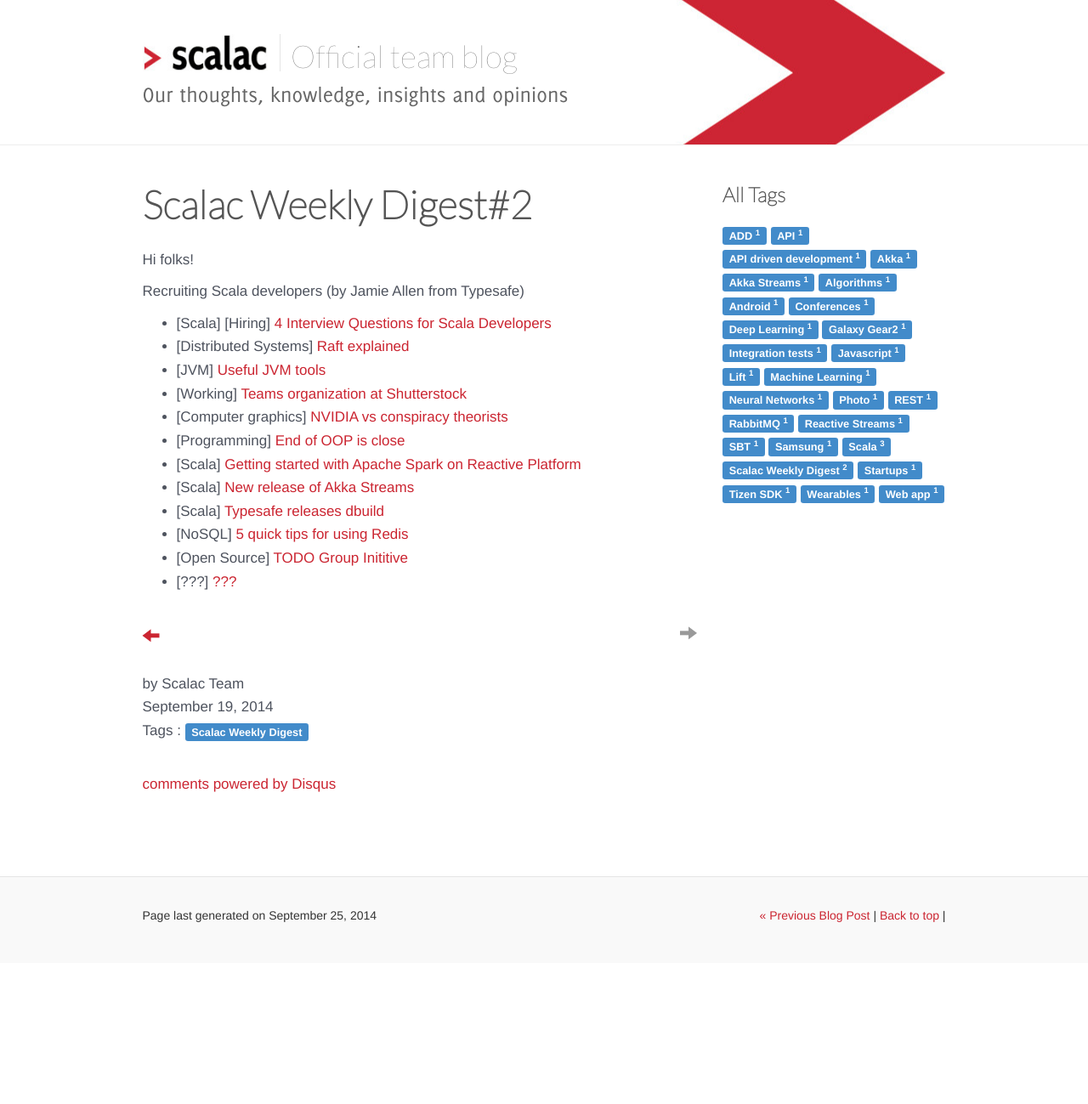
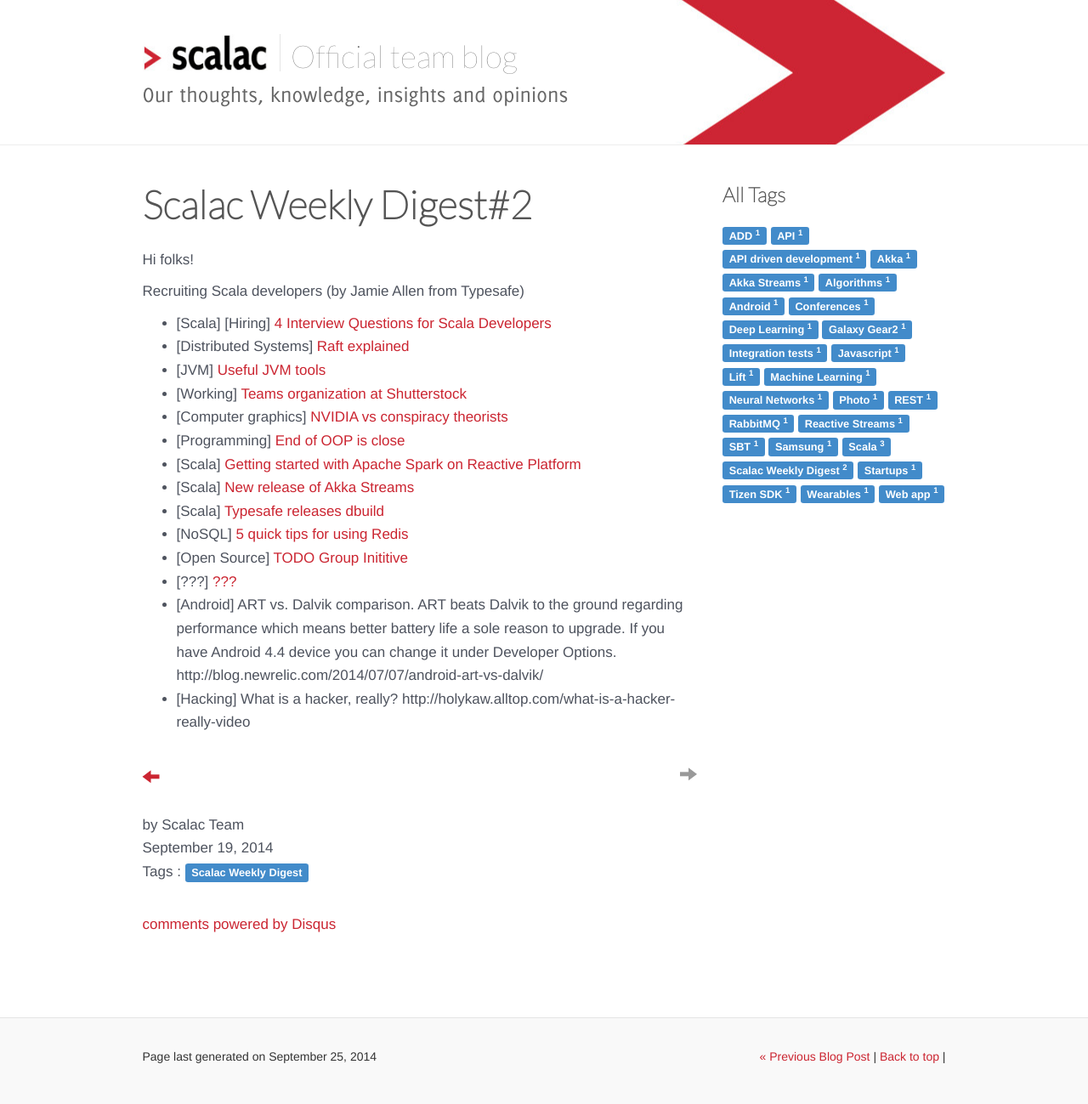
Before and after one commit to serafinmaciej/ScalaConsultants.github.io, a Jekyll site: the page built from _posts/2014-09-19-digest-2.markdown, in a window 1280 px wide. Shown: the whole page at 85% size. Built offline with Jekyll 4.4.1, drawn with Linux system fonts in a browser that asks for light colours; comment, search, counter and statistics services are not loaded; before the commit the page ends 1133 px from its top, so only the background shows below that.

Commit message:
Update 2014-09-19-digest-2.markdown
Added ART vs. Dalvik and Hackers video.

```diff
--- a/_posts/2014-09-19-digest-2.markdown
+++ b/_posts/2014-09-19-digest-2.markdown
@@ -26,3 +26,5 @@
 * \[NoSQL\] [5 quick tips for using Redis](http://architects.dzone.com/articles/5-key-takeaways-developing)
 * \[Open Source\] [TODO Group Inititive](http://todogroup.org/#)
 * \[???\] [???](http://holykaw.alltop.com/what-is-a-hacker-really-video)
+* \[Android\] ART vs. Dalvik comparison. ART beats Dalvik to the ground regarding performance which means better battery life a sole reason to upgrade. If you have Android 4.4 device you can change it under Developer Options. http://blog.newrelic.com/2014/07/07/android-art-vs-dalvik/
+* \[Hacking\] What is a hacker, really? http://holykaw.alltop.com/what-is-a-hacker-really-video
```
